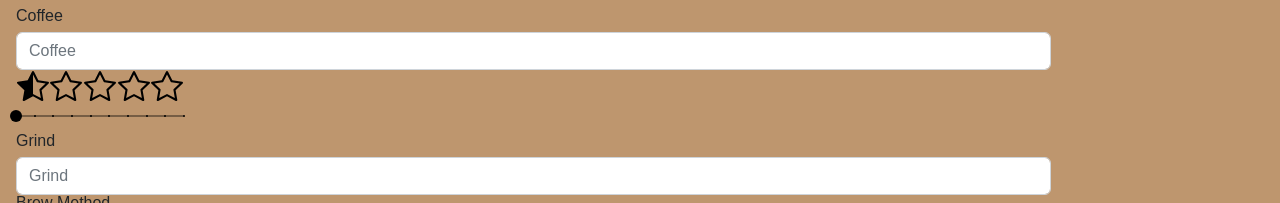
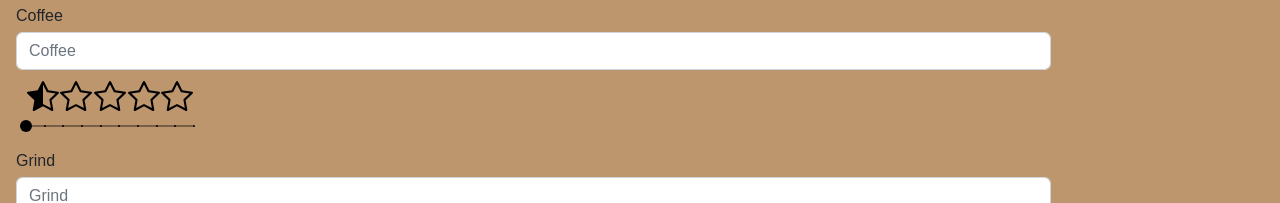
Before and after one commit to danielstewart914/beanBuddy, a React (Create React App) app in the folder client/: page /add-review in a window 1280 px wide. Shown: the part 305-508 px from the top of the page. Built offline with nearby package versions, Linux system fonts and the light colour scheme; the HTML template or start-up script is replaced by a standard one.

Commit message:
Added missing Cinnamon field to flavorChartFix Also added padding to StarRatingInput

```diff
--- a/client/src/components/FlavorProfileChart/index.js
+++ b/client/src/components/FlavorProfileChart/index.js
@@ -122,6 +122,7 @@ const FlavorProfileChart = ( { fullCoffeeFlavorProfile, simpleCoffeeFlavorProfil
       'Burnt',
       'Tobacco',
       'Nutmeg',
+      'Cinnamon',
       'Clove',
       'Pepper',
       'Pungent',
--- a/client/src/components/StarRatingInput/index.js
+++ b/client/src/components/StarRatingInput/index.js
@@ -6,6 +6,9 @@ const styles = {
     width: '5.25em',
     color: 'black',
     fontSize: '2rem'
+  },
+  Container: {
+    padding: '10px'
   }
 }
 
@@ -16,7 +19,7 @@ const StarRatingInput = ( { rating, setRating } ) => {
   }
 
   return (
-    <div>
+    <div style={ styles.Container }>
       <StarRating rating={ rating } starSize={ 32 } />
       <div>
       <Slider
--- a/client/src/utils/flavorUtils.js
+++ b/client/src/utils/flavorUtils.js
@@ -21,6 +21,7 @@ export const getFullDataArray = ( fullProfile ) => {
     fullProfile.roasted.burnt,
     fullProfile.roasted.tobacco,
     fullProfile.spices.nutmeg,
+    fullProfile.spices.cinnamon,
     fullProfile.spices.clove,
     fullProfile.spices.pepper,
     fullProfile.spices.pungent,
```
